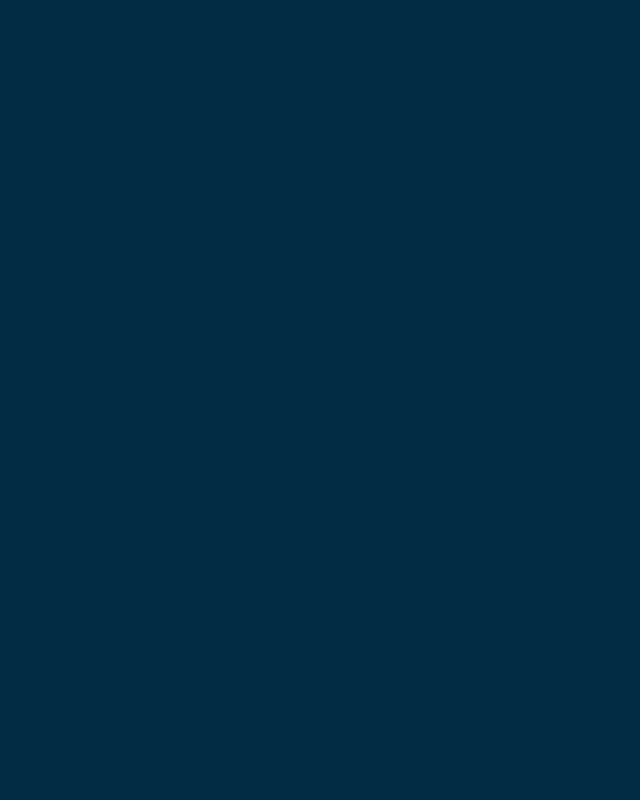
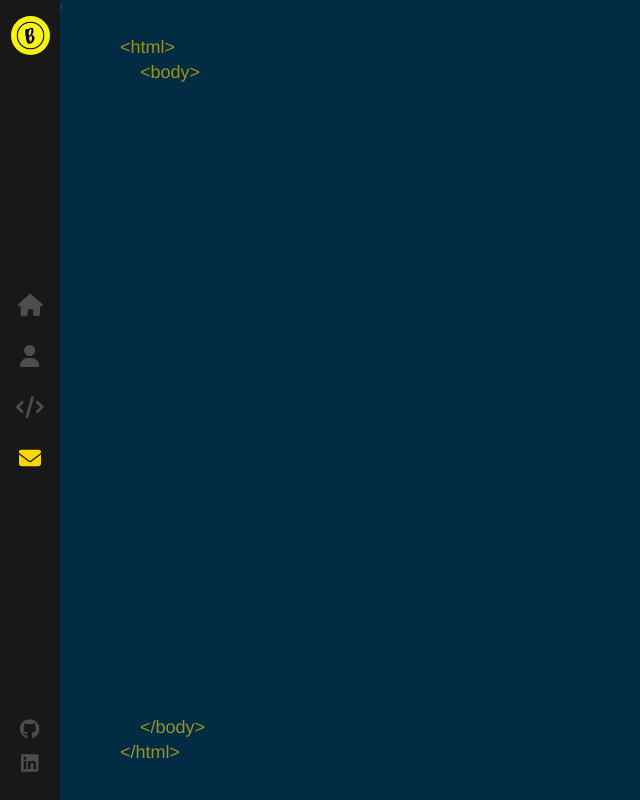
Before and after one commit to bryanmej/portfolio-animation, a React (Create React App) app: page /contact in a window 1280 px wide. Before the commit this address had no page. Shown: the whole page, without its empty margins (0-640 px from the left). Built offline with nearby package versions, Linux system fonts and the light colour scheme.

Commit message:
created contact page and projects page component

```diff
--- a/src/App.js
+++ b/src/App.js
@@ -3,6 +3,8 @@ import { Route, Routes } from "react-router-dom";
 import HomePage from "./components/Homepage/HomePage";
 import Layout from "./components/Layout/Layout";
 import AboutPage from "./components/Aboutpage/AboutPage";
+import ProjectsPage from "./components/Projectspage/ProjectsPage";
+import ContactPage from "./components/Contactpage/ContactPage";
 
 function App() {
   return (
@@ -10,6 +12,8 @@ function App() {
       <Route path="/" element={<Layout />}>
         <Route index element={<HomePage />} />
         <Route path="/about" element={<AboutPage />} />
+        <Route path="/projects" element={<ProjectsPage />} />
+        <Route path="/contact" element={<ContactPage />} />
       </Route>
     </Routes>
   );
--- a/src/components/Aboutpage/AboutPage.scss
+++ b/src/components/Aboutpage/AboutPage.scss
@@ -7,6 +7,10 @@
   vertical-align: middle;
   display: table-cell;
   max-height: 90%;
+
+  .container {
+    opacity: 0;
+  }
 
   h2 {
     font-size: 52px;
--- /dev/null
+++ b/src/components/Contactpage/ContactPage.js
@@ -0,0 +1,7 @@
+import "./ContactPage.scss";
+
+const ContactPage = () => {
+  return <div>contact page</div>;
+};
+
+export default ContactPage;
--- /dev/null
+++ b/src/components/Projectspage/ProjectsPage.js
@@ -0,0 +1,7 @@
+import "./ProjectsPage.scss";
+
+const ProjectsPage = () => {
+  return <div>Projects</div>;
+};
+
+export default ProjectsPage;
--- a/src/components/Sidebar/SideBar.js
+++ b/src/components/Sidebar/SideBar.js
@@ -40,7 +40,7 @@ const SideBar = () => (
         className={(navigationData) =>
           navigationData.isActive ? "active projects-link" : "projects-link"
         }
-        to="/contact"
+        to="/projects"
       >
         <FontAwesomeIcon icon={faCode} color="#4d4d4e" />
       </NavLink>
```
Also changed, not shown: src/components/Contactpage/ContactPage.scss (added), src/components/Projectspage/ProjectsPage.scss (added).
